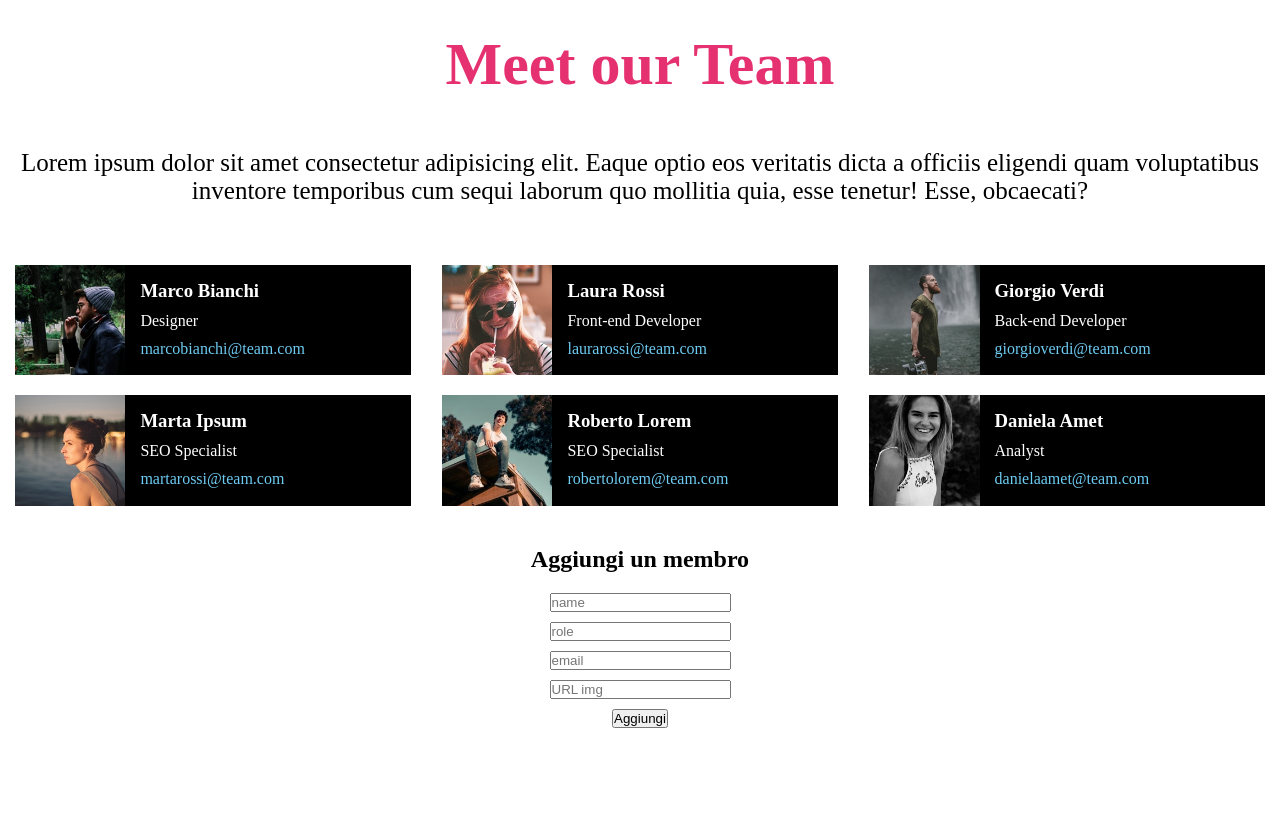
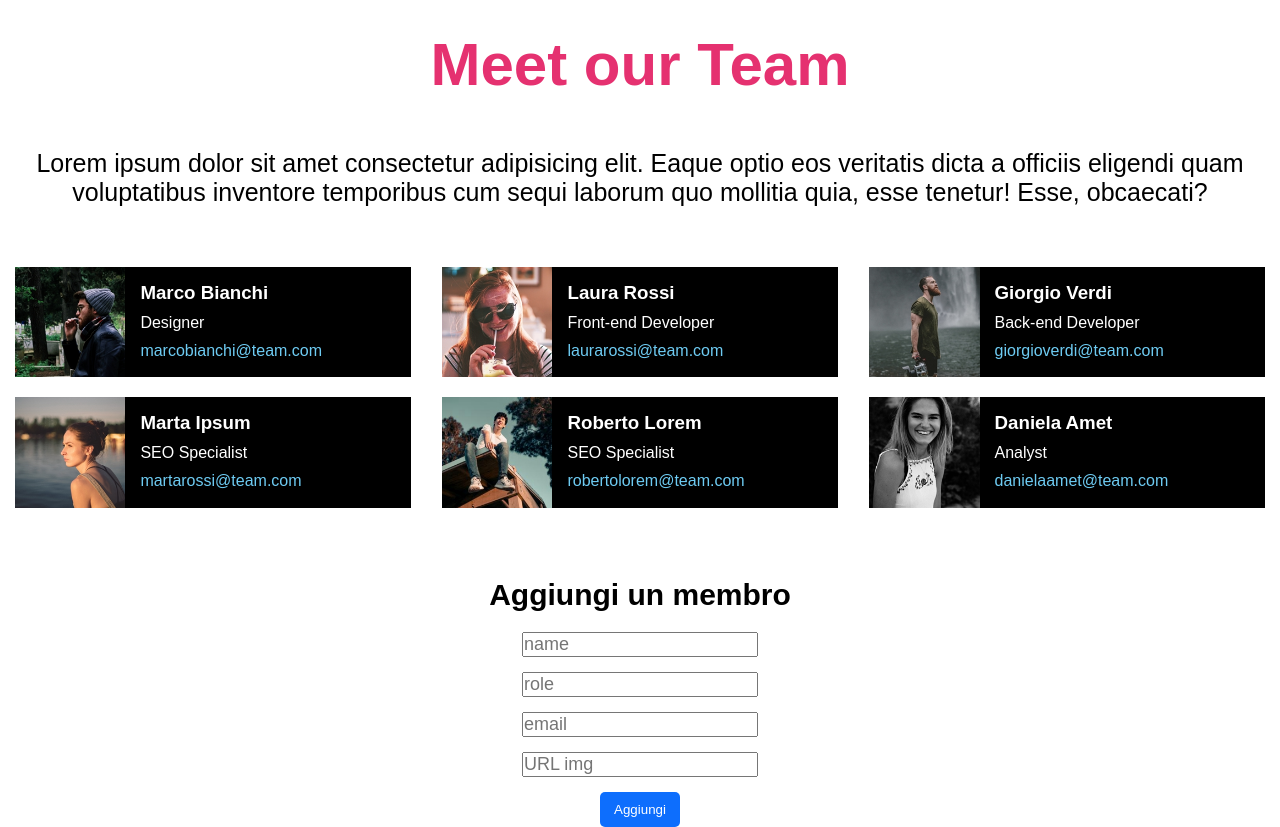
Before and after one commit to MatteoVentura7/js-our-team, a plain HTML site: page index.html in a window 1280 px wide. Before the commit the page ends 800 px from the top, so only its background shows below. Drawn offline with Linux system fonts and the light colour scheme.

Commit message:
add : details

```diff
--- a/style.css
+++ b/style.css
@@ -8,6 +8,9 @@
     COMMON
 --------------*/
 
+body {
+    font-family: "Fredoka", sans-serif;
+}
 
 .container {
     max-width: 78.125rem;
@@ -98,22 +101,41 @@ header p {
 }
 
 .ruolo-in {
-    padding-bottom: .625rem;
+    padding-bottom: .9375rem;
 }
 
 .name-in {
-    padding-bottom: .625rem;
+    padding-bottom: .9375rem;
     padding-top: 1.25rem;
 }
 
 .foto-in {
-    padding-bottom: .625rem;
+    padding-bottom: .9375rem;
 }
 
 .email-in {
-    padding-bottom: .625rem;
+    padding-bottom: .9375rem;
 }
 
+button {
+    padding: .625rem;
+    cursor: pointer;
+    background-color: #0D6EFD;
+    color: white;
+    border-radius: .3125rem;
+    border: none;
+    width: 5rem;
+
+}
+
+input {
+    font-size: large;
+}
+
+h2 {
+    padding-top: 1.875rem;
+    font-size: 1.875rem;
+}
 
 /* DA 768px A 0 */
 @media screen and (max-width: 768px) {
```
